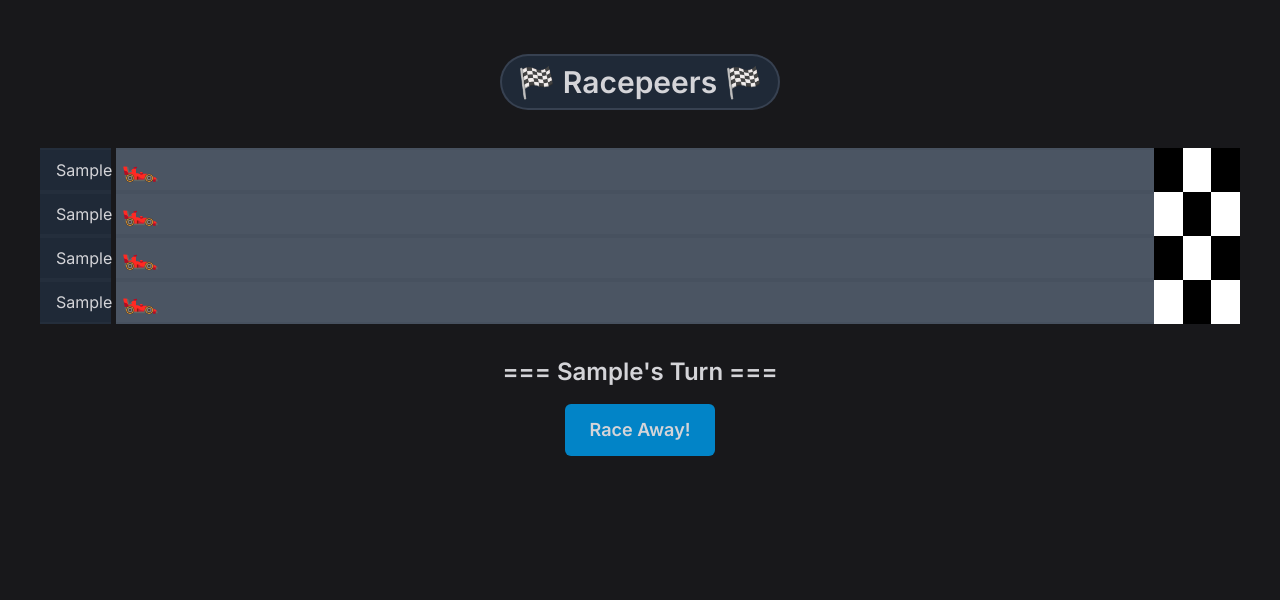
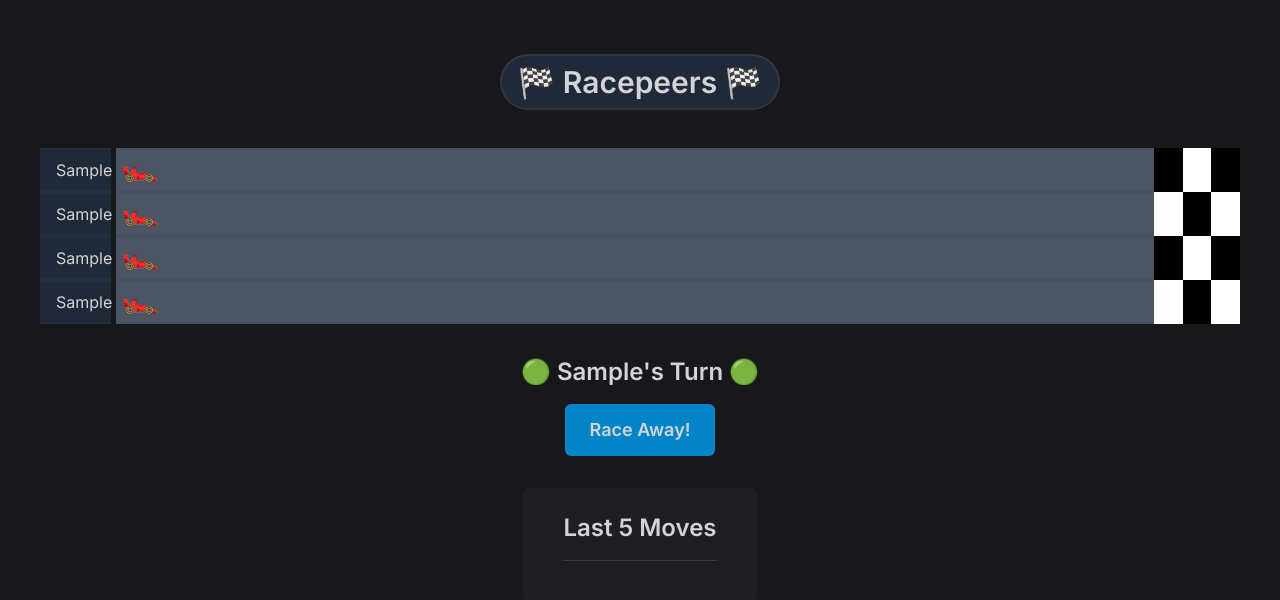
Before and after one commit to aldwiputra/racepeers, a React (Vite) app: page / in a window 1280 px wide. Both pictures are taken after typing "Sample", "Sample", "Sample", "Sample" into the empty fields and a click on the button "Submit". Shown: the top 600 px of the page. Built offline with nearby package versions, Linux system fonts and the light colour scheme.

Commit message:
add move history

```diff
--- a/src/App.tsx
+++ b/src/App.tsx
@@ -7,6 +7,7 @@ import Container from './components/Container';
 import { playersTurnChanger } from './utils/playersTurnChanger';
 import { capitalize } from './utils/capitalize';
 import { isPlayerFinished } from './utils/isPlayerFinished';
+import MoveHistory from './components/MoveHistory';
 
 export type GameState = 'Register' | 'Playing' | 'Finished';
 export type PlayersTurn = 'player1' | 'player2' | 'player3' | 'player4';
@@ -32,6 +33,7 @@ export type PlayerState = {
 function App() {
   const [gameState, setGameState] = useState<GameState>('Register');
   const [scoreBoard, setScoreBoard] = useState<PlayersTurn[]>([]);
+  const [moveHistory, setMoveHistory] = useState<string[]>([]);
   const [playersTurn, setPlayersTurn] = useState<PlayersTurn>('player1');
   const [players, setPlayers] = useState({
     player1: {
@@ -52,12 +54,36 @@ function App() {
     },
   });
 
+  const splicedMoveHistory = moveHistory.slice(0, 5);
+
   function changeGameState() {
     gameStateChanger(gameState, setGameState);
   }
 
   function changePlayersState(key: string, name: string) {
     setPlayers(prev => ({ ...prev, [key]: { ...prev[key as keyof PlayerState], name: name } }));
+  }
+
+  function handlePlayButton() {
+    if (players[playersTurn].position < 25) {
+      const randomNum = Math.floor(Math.random() * 5);
+      setMoveHistory([
+        `${capitalize(players[playersTurn].name)} moved ${randomNum} grids`,
+        ...moveHistory,
+      ]);
+
+      setPlayers(prev => {
+        const copiedState = { ...prev };
+        copiedState[playersTurn].position += randomNum;
+
+        if (copiedState[playersTurn].position > 24) {
+          setScoreBoard([...scoreBoard, playersTurn]);
+        }
+
+        return copiedState;
+      });
+    }
+    playersTurnChanger(playersTurn, setPlayersTurn);
   }
 
   useEffect(() => {
@@ -88,36 +114,21 @@ function App() {
             <GamePlayground players={players} />
             <div className='w-full text-center mt-8'>
               <p className={`font-semibold text-2xl ${gameState === 'Finished' && 'text-sky-600'}`}>
-                {gameState === 'Playing' && `=== ${capitalize(players[playersTurn].name)}'s Turn ===`}
+                {gameState === 'Playing' && `🟢 ${capitalize(players[playersTurn].name)}'s Turn 🟢`}
                 {gameState === 'Finished' &&
                   `🎉🎉🎉 ${capitalize(players[scoreBoard[0]].name)} Won 🎉🎉🎉`}
               </p>
 
               <button
                 disabled={gameState === 'Finished'}
-                onClick={() => {
-                  if (players[playersTurn].position < 25) {
-                    const randomNum = Math.floor(Math.random() * 5);
-                    setPlayers(prev => {
-                      const copiedState = { ...prev };
-                      copiedState[playersTurn].position += randomNum;
-
-                      if (copiedState[playersTurn].position > 24) {
-                        setScoreBoard([...scoreBoard, playersTurn]);
-                      }
-
-                      return copiedState;
-                    });
-                  }
-                  playersTurnChanger(playersTurn, setPlayersTurn);
-                }}
-                className='px-6 py-3 font-semibold bg-sky-600 rounded-md mt-4 text-lg disabled:bg-zinc-500'>
+                onClick={handlePlayButton}
+                className='px-6 py-3 font-semibold bg-sky-600 hover:bg-sky-700 rounded-md mt-4 text-lg disabled:bg-zinc-500'>
                 {gameState === 'Playing' && 'Race Away!'}
                 {gameState === 'Finished' && 'Finished!'}
               </button>
             </div>
             {scoreBoard.length > 0 && (
-              <div className=' text-center mt-8 px-8 py-4 bg-slate-800 rounded-md ring-2 ring-slate-700/75'>
+              <div className=' text-center mt-8 px-8 py-4 bg-gray-800/20 rounded-md ring-2 ring-gray-700/75'>
                 <h5 className='text-center font-semibold text-2xl'>Race Result</h5>
                 <div className='w-full h-[1px] bg-slate-400/20 mt-2'></div>
                 <table className='text-center mx-auto mt-2'>
@@ -134,9 +145,9 @@ function App() {
                 </table>
               </div>
             )}
+            {gameState === 'Playing' && <MoveHistory moveHistory={splicedMoveHistory} />}
           </>
         ) : null}
-        {gameState === 'Finished' && <p>game Finished</p>}
       </Container>
     </main>
   );
--- a/src/components/MainLogo.tsx
+++ b/src/components/MainLogo.tsx
@@ -1,6 +1,6 @@
 function MainLogo() {
   return (
-    <h1 className='block w-fit mx-auto font-semibold text-3xl px-4 py-2 ring-2 ring-gray-700 rounded-full bg-gray-800'>
+    <h1 className='block w-fit mx-auto font-semibold text-3xl px-4 py-2 ring-2 ring-gray-700/75 rounded-full bg-gray-800'>
       🏁 Racepeers 🏁
     </h1>
   );
--- /dev/null
+++ b/src/components/MoveHistory.tsx
@@ -0,0 +1,19 @@
+type MoveHistoryProps = {
+  moveHistory: string[];
+};
+
+function MoveHistory(props: MoveHistoryProps) {
+  return (
+    <div className='my-8 text-center py-6 px-10 bg-zinc-800/50 rounded-md'>
+      <h5 className='text-center font-semibold text-2xl'>Last 5 Moves</h5>
+      <div className='w-full h-[1px] bg-slate-400/20 mt-4'></div>
+      <div className='mt-4'>
+        {props.moveHistory.map(item => (
+          <p className='text-gray-400 mt-1'>{item}</p>
+        ))}
+      </div>
+    </div>
+  );
+}
+
+export default MoveHistory;
```
